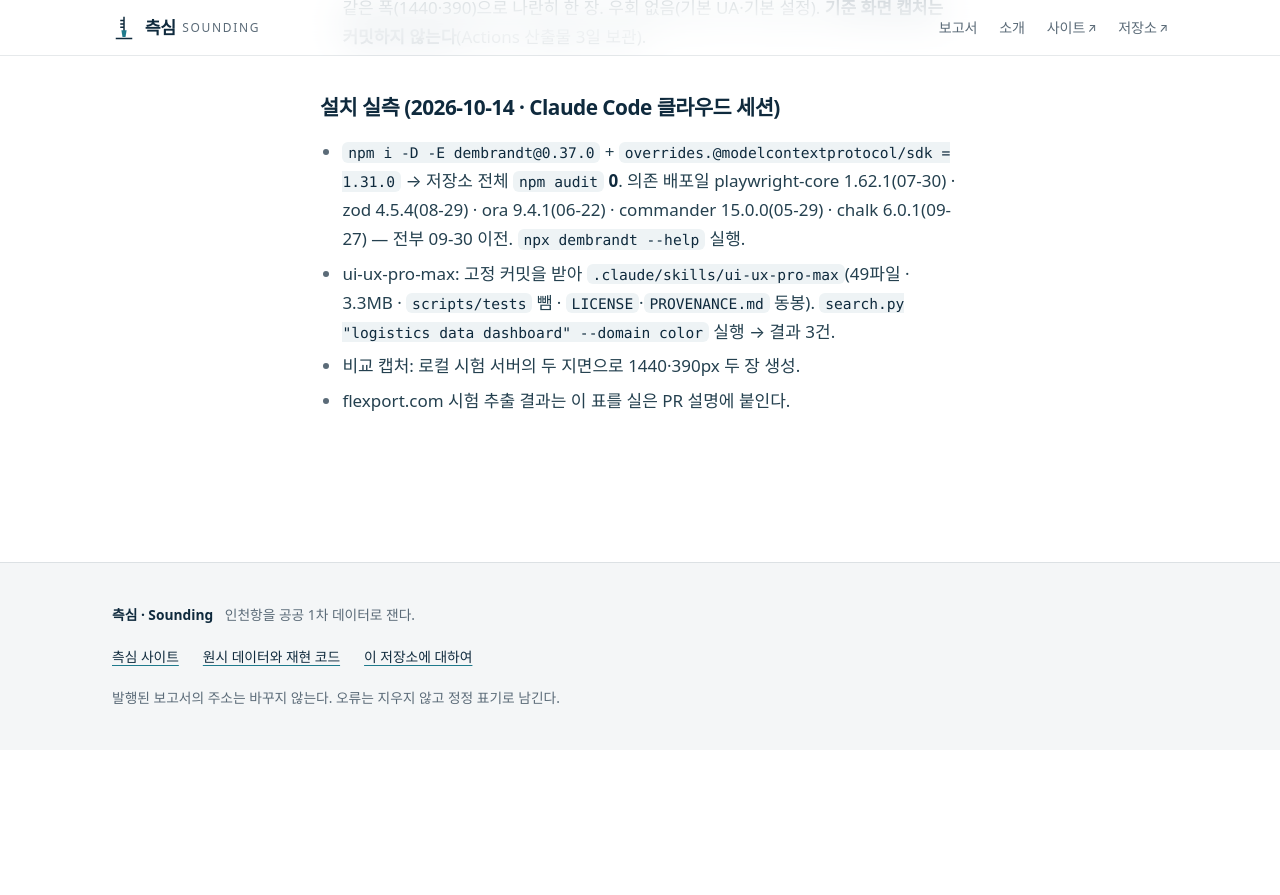
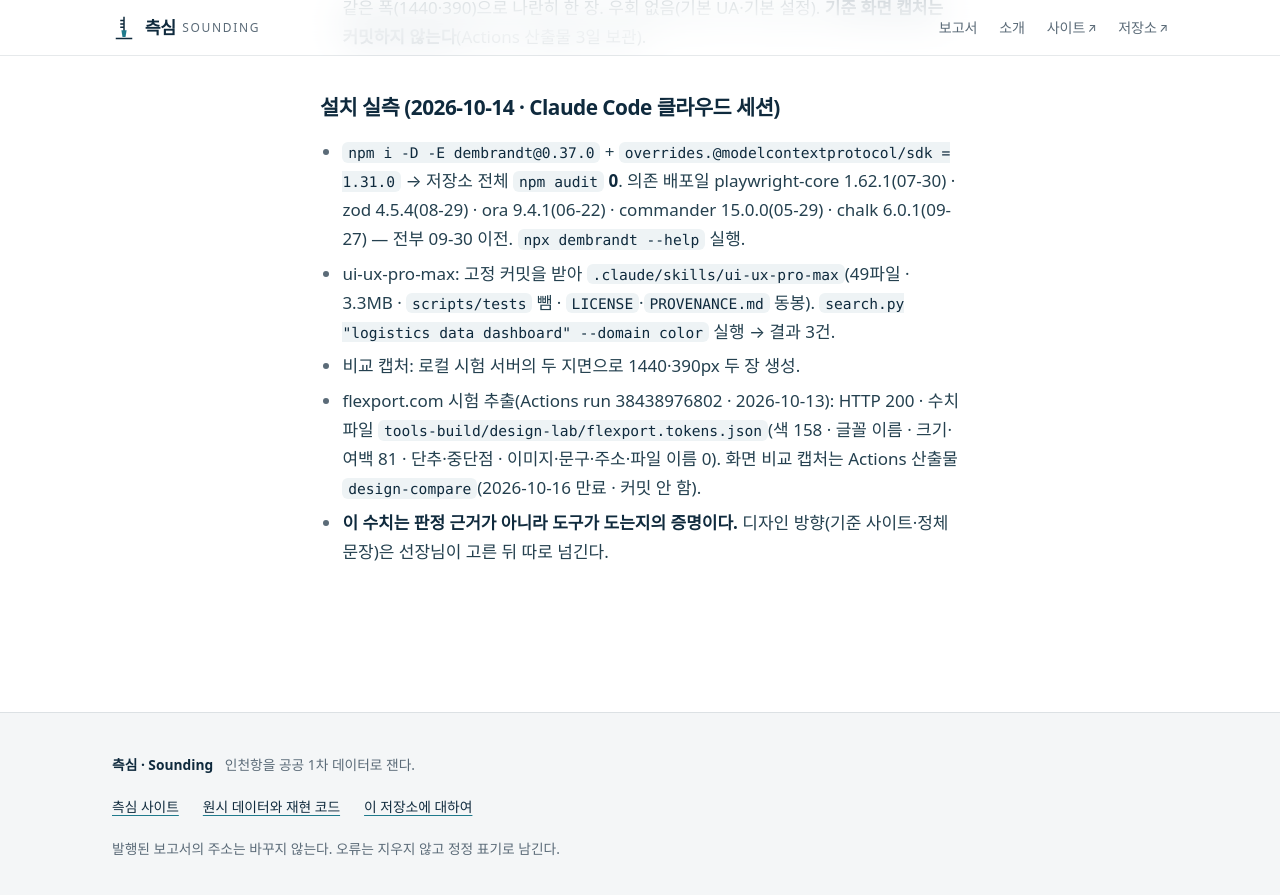
Before and after one commit to jisangj03-dev/incheon-port-analysis, a Jekyll site: the page built from docs/도구도입_판정_20261010.md, in a window 1280 px wide and 900 px high, scrolled down 5805 px. Shown: the top 895 px of the window. Built offline with Jekyll 4.4.1, drawn with Linux system fonts in a browser that asks for light colours; some web fonts are replaced; our own code applies the rules of GitHub Pages for plain Markdown files; before the commit the page ends 6555 px from its top, so only the background shows below that.

Commit message:
판정 §v3 — flexport 시험 추출 결과 줄
Co-Authored-By: Claude Opus 5.5 <noreply@anthropic.com>
Claude-Session: https://claude.ai/code/session_01L59oEoiMW7KHoJRFFkcN4Q

```diff
--- a/docs/도구도입_판정_20261010.md
+++ b/docs/도구도입_판정_20261010.md
@@ -107,4 +107,5 @@ Canva(디자인은 Claude Design), Vercel·Supabase(서버 불필요), 외부
 - `npm i -D -E dembrandt@0.37.0` + `overrides.@modelcontextprotocol/sdk = 1.31.0` → 저장소 전체 `npm audit` **0**. 의존 배포일 playwright-core 1.62.1(07-30) · zod 4.5.4(08-29) · ora 9.4.1(06-22) · commander 15.0.0(05-29) · chalk 6.0.1(09-27) — 전부 09-30 이전. `npx dembrandt --help` 실행.
 - ui-ux-pro-max: 고정 커밋을 받아 `.claude/skills/ui-ux-pro-max`(49파일 · 3.3MB · `scripts/tests` 뺌 · `LICENSE`·`PROVENANCE.md` 동봉). `search.py "logistics data dashboard" --domain color` 실행 → 결과 3건.
 - 비교 캡처: 로컬 시험 서버의 두 지면으로 1440·390px 두 장 생성.
-- flexport.com 시험 추출 결과는 이 표를 실은 PR 설명에 붙인다.
+- flexport.com 시험 추출(Actions run 38438976802 · 2026-10-13): HTTP 200 · 수치 파일 `tools-build/design-lab/flexport.tokens.json`(색 158 · 글꼴 이름 · 크기·여백 81 · 단추·중단점 · 이미지·문구·주소·파일 이름 0). 화면 비교 캡처는 Actions 산출물 `design-compare`(2026-10-16 만료 · 커밋 안 함).
+- **이 수치는 판정 근거가 아니라 도구가 도는지의 증명이다.** 디자인 방향(기준 사이트·정체 문장)은 선장님이 고른 뒤 따로 넘긴다.
```
